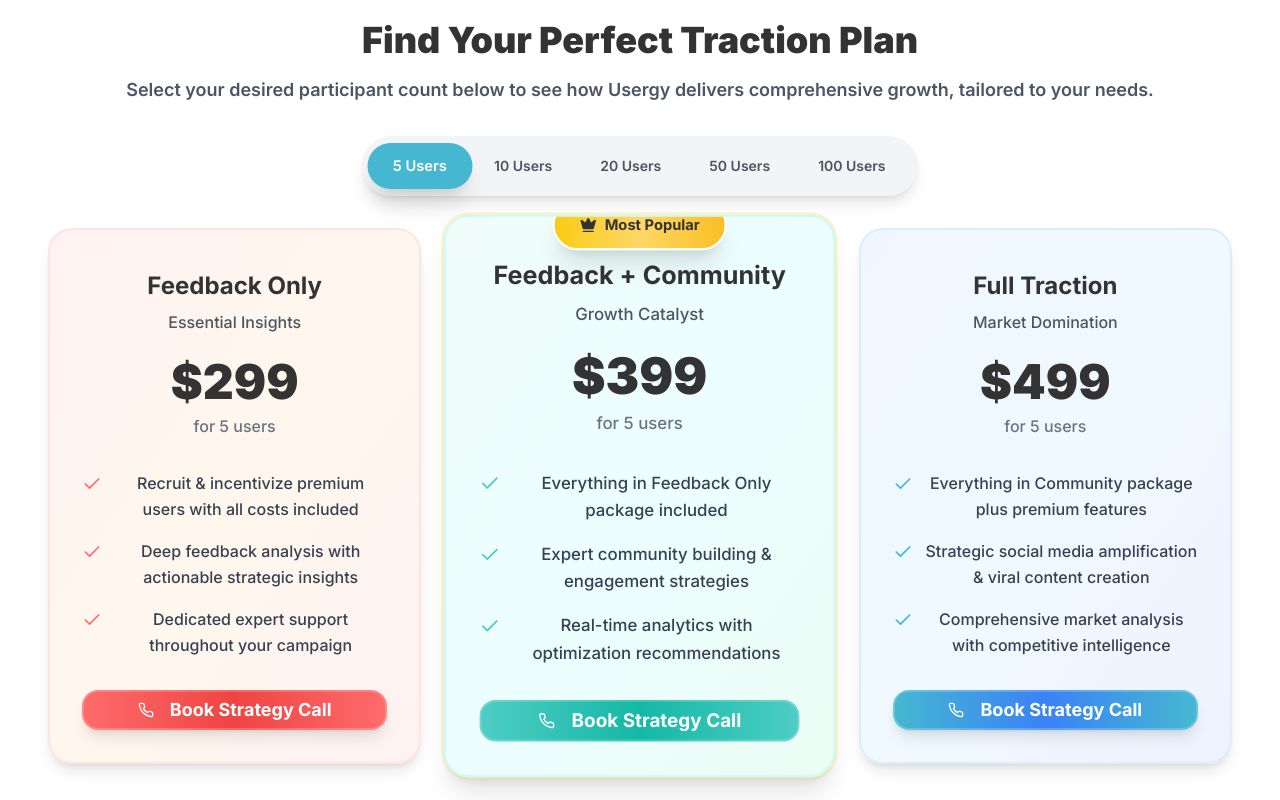
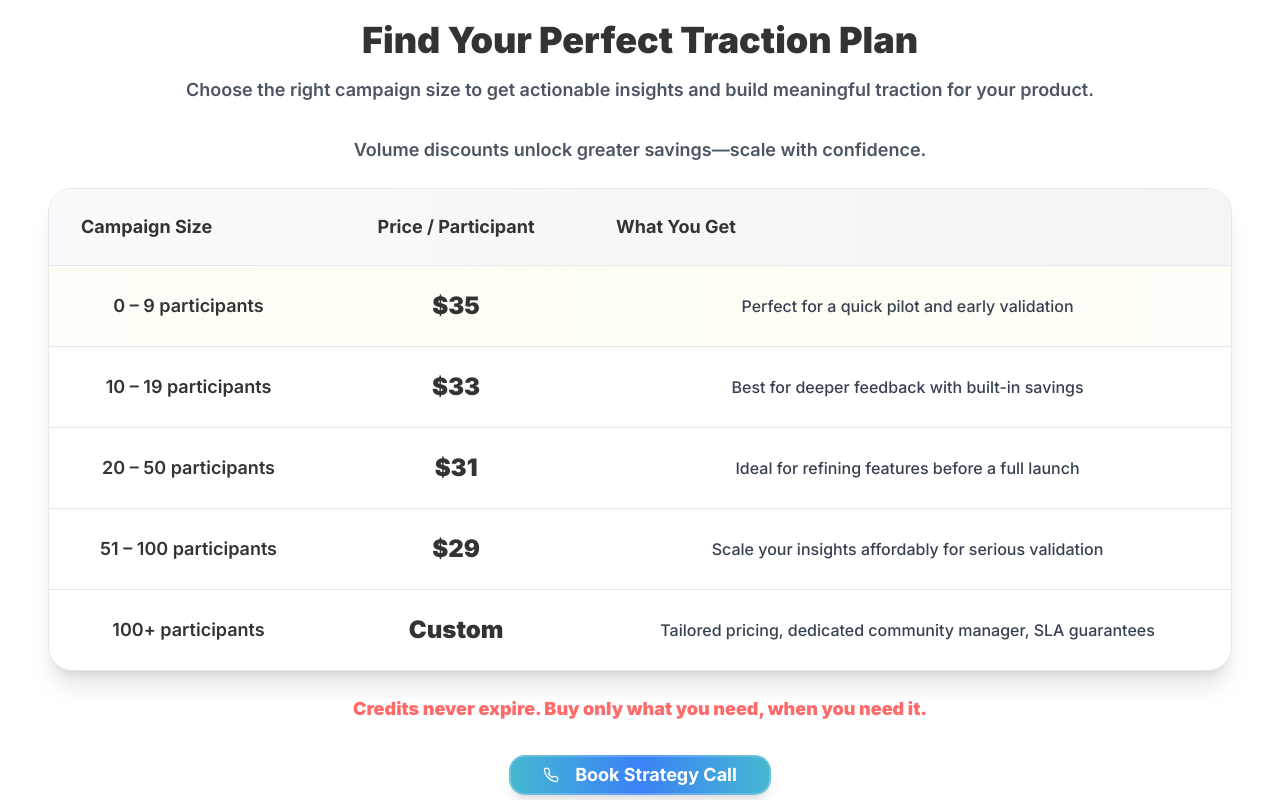
Before and after one commit to UsergyAI/usergyai, a React (Vite) app: page /pricing in a window 1280 px wide. Shown: the part 620-1420 px from the top of the page. Built offline with nearby package versions, Linux system fonts and the light colour scheme.

Commit message:
feat: Update pricing table and copy
Refactor the pricing table on the pricing page to match the specified format, including column adjustments, row replacements, and the addition of a new line of copy. Implement optional psychological triggers for value anchoring and volume discount callout.

```diff
--- a/src/components/PricingMatrixSection.tsx
+++ b/src/components/PricingMatrixSection.tsx
@@ -1,18 +1,8 @@
 
-import React, { useState } from 'react';
-import { Tabs, TabsList, TabsTrigger, TabsContent } from '@/components/ui/tabs';
+import React from 'react';
 import PricingTable from '@/components/PricingTable';
 
 const PricingMatrixSection = () => {
-  const [selectedUsers, setSelectedUsers] = useState('5');
-  const userOptions = [
-    { value: '5', label: '5 Users' },
-    { value: '10', label: '10 Users' },
-    { value: '20', label: '20 Users' },
-    { value: '50', label: '50 Users' },
-    { value: '100', label: '100 Users' }
-  ];
-
   return (
     <section className="py-12 sm:py-16 lg:py-20 bg-white">
       <div className="container mx-auto px-4 sm:px-6 lg:px-8">
@@ -21,29 +11,10 @@ const PricingMatrixSection = () => {
             Find Your Perfect Traction Plan
           </h2>
           <h3 className="text-base sm:text-lg font-semibold text-gray-600 mb-6 sm:mb-8 px-4 leading-relaxed">
-            Select your desired participant count below to see how Usergy delivers comprehensive growth, tailored to your needs.
+            Choose the right campaign size to get actionable insights and build meaningful traction for your product.
           </h3>
 
-          {/* Enhanced Tab-based Participant Selector - Mobile Optimized */}
-          <Tabs value={selectedUsers} onValueChange={setSelectedUsers} className="mb-6 sm:mb-8">
-            <TabsList className="bg-gray-100 rounded-full p-1 sm:p-2 inline-flex h-auto shadow-lg flex-wrap gap-1 sm:gap-0 max-w-full">
-              {userOptions.map(option => (
-                <TabsTrigger
-                  key={option.value}
-                  value={option.value}
-                  className="px-3 sm:px-6 py-2 sm:py-3 rounded-full font-semibold transition-all duration-300 data-[state=active]:bg-usergy-skyblue data-[state=active]:text-white data-[state=active]:shadow-xl data-[state=active]:transform data-[state=active]:scale-105 text-gray-600 hover:text-usergy-turquoise hover:bg-white hover:shadow-md text-xs sm:text-sm whitespace-nowrap flex-shrink-0"
-                >
-                  {option.label}
-                </TabsTrigger>
-              ))}
-            </TabsList>
-
-            {userOptions.map(option => (
-              <TabsContent key={option.value} value={option.value} className="mt-6 sm:mt-8">
-                <PricingTable selectedUsers={parseInt(option.value)} />
-              </TabsContent>
-            ))}
-          </Tabs>
+          <PricingTable />
         </div>
       </div>
     </section>
--- a/src/components/PricingTable.tsx
+++ b/src/components/PricingTable.tsx
@@ -1,192 +1,134 @@
 
 import React from 'react';
 import { Button } from '@/components/ui/button';
-import { Phone, Check, Crown } from 'lucide-react';
+import { Phone } from 'lucide-react';
 
-interface PricingTableProps {
-  selectedUsers: number;
-}
-
-const PricingTable = ({ selectedUsers }: PricingTableProps) => {
-  const pricingData = {
-    5: { feedback: 299, community: 399, full: 499 },
-    10: { feedback: 499, community: 699, full: 899 },
-    20: { feedback: 899, community: 1199, full: 1499 },
-    50: { feedback: 1999, community: 2499, full: 2999 },
-    100: { feedback: 3499, community: 4499, full: 5499 }
-  };
-
-  const prices = pricingData[selectedUsers as keyof typeof pricingData];
-
-  const handleBookCall = (packageType: string) => {
-    console.log(`Booking call for: ${selectedUsers} users - ${packageType}`);
-    const calendlyUrl = `https://calendly.com/swaroop-usergy/30min?a1=${selectedUsers}%20users&a2=${packageType}`;
+const PricingTable = () => {
+  const handleBookCall = () => {
+    const calendlyUrl = `https://calendly.com/swaroop-usergy/30min`;
     window.open(calendlyUrl, '_blank');
   };
 
-  const plans = [
+  const pricingRows = [
     {
-      name: 'Feedback Only',
-      subtitle: 'Essential Insights',
-      price: prices.feedback,
-      color: 'coral',
-      gradient: 'from-red-50 via-orange-50 to-red-50',
-      borderColor: 'border-red-200/40',
-      hoverBorder: 'hover:border-red-300/60',
-      buttonGradient: 'from-usergy-coral via-red-500 to-usergy-coral',
-      buttonHover: 'hover:from-red-500 hover:via-usergy-coral hover:to-red-500',
-      iconColor: 'text-usergy-coral',
-      features: [
-        'Recruit & incentivize premium users with all costs included',
-        'Deep feedback analysis with actionable strategic insights',
-        'Dedicated expert support throughout your campaign'
-      ]
+      campaignSize: '0 – 9 participants',
+      pricePerParticipant: '$35',
+      whatYouGet: 'Perfect for a quick pilot and early validation',
+      highlight: true
     },
     {
-      name: 'Feedback + Community',
-      subtitle: 'Growth Catalyst',
-      price: prices.community,
-      color: 'turquoise',
-      gradient: 'from-teal-50 via-cyan-50 to-emerald-50',
-      borderColor: 'border-teal-200/40',
-      hoverBorder: 'hover:border-usergy-gold/60',
-      buttonGradient: 'from-usergy-turquoise via-teal-500 to-usergy-turquoise',
-      buttonHover: 'hover:from-teal-500 hover:via-usergy-turquoise hover:to-teal-500',
-      iconColor: 'text-usergy-turquoise',
-      popular: true,
-      features: [
-        'Everything in Feedback Only package included',
-        'Expert community building & engagement strategies',
-        'Real-time analytics with optimization recommendations'
-      ]
+      campaignSize: '10 – 19 participants',
+      pricePerParticipant: '$33',
+      whatYouGet: 'Best for deeper feedback with built-in savings'
     },
     {
-      name: 'Full Traction',
-      subtitle: 'Market Domination',
-      price: prices.full,
-      color: 'skyblue',
-      gradient: 'from-blue-50 via-sky-50 to-indigo-50',
-      borderColor: 'border-blue-200/40',
-      hoverBorder: 'hover:border-blue-300/60',
-      buttonGradient: 'from-usergy-skyblue via-blue-500 to-usergy-skyblue',
-      buttonHover: 'hover:from-blue-500 hover:via-usergy-skyblue hover:to-blue-500',
-      iconColor: 'text-usergy-skyblue',
-      features: [
-        'Everything in Community package plus premium features',
-        'Strategic social media amplification & viral content creation',
-        'Comprehensive market analysis with competitive intelligence'
-      ]
+      campaignSize: '20 – 50 participants',
+      pricePerParticipant: '$31',
+      whatYouGet: 'Ideal for refining features before a full launch'
+    },
+    {
+      campaignSize: '51 – 100 participants',
+      pricePerParticipant: '$29',
+      whatYouGet: 'Scale your insights affordably for serious validation'
+    },
+    {
+      campaignSize: '100+ participants',
+      pricePerParticipant: 'Custom',
+      whatYouGet: 'Tailored pricing, dedicated community manager, SLA guarantees'
     }
   ];
 
   return (
     <div className="w-full max-w-7xl mx-auto px-4">
-      {/* Mobile and Tablet: Card Stack */}
+      {/* Volume discount callout */}
+      <div className="text-center mb-6">
+        <p className="text-lg font-semibold text-gray-600">
+          Volume discounts unlock greater savings—scale with confidence.
+        </p>
+      </div>
+
+      {/* Mobile: Card Stack */}
       <div className="block lg:hidden">
-        <div className="space-y-6">
-          {plans.map((plan, index) => (
+        <div className="space-y-4">
+          {pricingRows.map((row, index) => (
             <div
-              key={plan.name}
-              className={`relative bg-gradient-to-br ${plan.gradient} border-2 ${plan.borderColor} ${plan.hoverBorder} rounded-3xl p-6 shadow-lg hover:shadow-2xl transition-all duration-500 transform hover:scale-[1.02] ${
-                plan.popular ? 'ring-2 ring-usergy-gold/40 shadow-xl' : ''
+              key={index}
+              className={`border-2 rounded-2xl p-6 shadow-lg hover:shadow-xl transition-all duration-300 ${
+                row.highlight
+                  ? 'bg-gradient-to-br from-usergy-gold/10 via-yellow-50 to-usergy-gold/10 border-usergy-gold/30 shadow-usergy-gold/20'
+                  : 'bg-white border-gray-200 hover:border-gray-300'
               }`}
             >
-              {plan.popular && (
-                <div className="absolute -top-3 left-1/2 transform -translate-x-1/2 z-10">
-                  <div className="bg-gradient-to-r from-yellow-400 via-usergy-gold to-amber-400 text-usergy-dark px-4 py-2 rounded-full text-sm font-bold shadow-lg flex items-center gap-2 border-2 border-white">
-                    <Crown className="w-4 h-4 fill-current" />
-                    <span className="whitespace-nowrap">Most Popular</span>
+              <div className="text-center mb-4">
+                <h3 className="text-lg font-bold text-usergy-dark mb-2">{row.campaignSize}</h3>
+                <div className="text-3xl font-black text-usergy-dark mb-2">
+                  {row.pricePerParticipant}
                 </div>
+                <p className="text-sm text-gray-600 font-medium">per participant</p>
               </div>
-              )}
-
-              <div className="text-center mb-6 pt-2">
-                <h3 className="text-xl font-bold text-usergy-dark mb-2">{plan.name}</h3>
-                <p className="text-gray-600 text-sm mb-4 font-medium">{plan.subtitle}</p>
-                <div className="mb-4">
-                  <span className="text-4xl font-black text-usergy-dark">
-                    ${plan.price.toLocaleString()}
-                  </span>
-                  <p className="text-sm text-gray-500 mt-1 font-medium">for {selectedUsers} users</p>
-                </div>
-              </div>
-
-              <div className="mb-6 space-y-3">
-                {plan.features.map((feature, idx) => (
-                  <div key={idx} className="flex items-start gap-3">
-                    <Check className={`w-5 h-5 ${plan.iconColor} flex-shrink-0 mt-0.5`} />
-                    <span className="text-gray-700 text-sm leading-relaxed font-medium">{feature}</span>
-                  </div>
-                ))}
-              </div>
-
-              <Button
-                onClick={() => handleBookCall(plan.name)}
-                className={`w-full bg-gradient-to-r ${plan.buttonGradient} ${plan.buttonHover} text-white font-bold py-4 px-6 rounded-2xl shadow-lg hover:shadow-xl transform hover:scale-[1.02] transition-all duration-300 text-base border-2 border-white/20`}
-              >
-                <Phone className="w-5 h-5 mr-2" />
-                Book Strategy Call
-              </Button>
+              <p className="text-gray-700 text-center font-medium leading-relaxed">
+                {row.whatYouGet}
+              </p>
             </div>
           ))}
         </div>
       </div>
 
-      {/* Desktop: Grid Layout */}
+      {/* Desktop: Table Layout */}
       <div className="hidden lg:block">
-        <div className="grid grid-cols-3 gap-8 relative">
-          {plans.map((plan, index) => (
-            <div
-              key={plan.name}
-              className={`relative bg-gradient-to-br ${plan.gradient} border-2 ${plan.borderColor} ${plan.hoverBorder} rounded-3xl overflow-hidden shadow-lg hover:shadow-2xl transition-all duration-500 transform hover:-translate-y-3 ${
-                plan.popular ? 'ring-2 ring-usergy-gold/40 scale-105 shadow-xl' : ''
+        <div className="bg-white rounded-3xl shadow-xl overflow-hidden border border-gray-200">
+          <table className="w-full">
+            <thead className="bg-gradient-to-r from-gray-50 to-gray-100">
+              <tr>
+                <th className="px-8 py-6 text-left text-lg font-bold text-usergy-dark">Campaign Size</th>
+                <th className="px-8 py-6 text-center text-lg font-bold text-usergy-dark">Price / Participant</th>
+                <th className="px-8 py-6 text-left text-lg font-bold text-usergy-dark">What You Get</th>
+              </tr>
+            </thead>
+            <tbody>
+              {pricingRows.map((row, index) => (
+                <tr
+                  key={index}
+                  className={`border-t border-gray-200 hover:bg-gray-50/50 transition-colors duration-200 ${
+                    row.highlight ? 'bg-gradient-to-r from-usergy-gold/5 via-yellow-50/50 to-usergy-gold/5' : ''
                   }`}
                 >
-              {plan.popular && (
-                <div className="absolute -top-4 left-1/2 transform -translate-x-1/2 z-10">
-                  <div className="bg-gradient-to-r from-yellow-400 via-usergy-gold to-amber-400 text-usergy-dark px-6 py-3 rounded-full text-sm font-bold shadow-xl flex items-center gap-2 border-2 border-white">
-                    <Crown className="w-4 h-4 fill-current" />
-                    <span className="whitespace-nowrap">Most Popular</span>
-                  </div>
-                </div>
-              )}
-
-              <div className="p-8 pt-10">
-                <div className="text-center mb-8">
-                  <h3 className="text-2xl font-bold text-usergy-dark mb-2">{plan.name}</h3>
-                  <p className="text-gray-600 mb-6 font-medium">{plan.subtitle}</p>
-                  <div className="mb-6">
-                    <span className="text-5xl font-black text-usergy-dark">
-                      ${plan.price.toLocaleString()}
+                  <td className="px-8 py-6">
+                    <span className="text-lg font-semibold text-usergy-dark">{row.campaignSize}</span>
+                  </td>
+                  <td className="px-8 py-6 text-center">
+                    <span className={`text-2xl font-black ${row.highlight ? 'text-usergy-dark' : 'text-usergy-dark'}`}>
+                      {row.pricePerParticipant}
                     </span>
-                    <p className="text-gray-500 mt-2 font-medium">for {selectedUsers} users</p>
+                  </td>
+                  <td className="px-8 py-6">
+                    <span className="text-gray-700 font-medium leading-relaxed">{row.whatYouGet}</span>
+                  </td>
+                </tr>
+              ))}
+            </tbody>
+          </table>
         </div>
       </div>
 
-                <div className="mb-8 space-y-4">
-                  {plan.features.map((feature, idx) => (
-                    <div key={idx} className="flex items-start gap-3">
-                      <Check className={`w-5 h-5 ${plan.iconColor} flex-shrink-0 mt-1`} />
-                      <span className="text-gray-700 leading-relaxed font-medium">{feature}</span>
-                    </div>
-                  ))}
+      {/* Credits never expire text */}
+      <div className="text-center mt-6">
+        <p className="text-lg font-semibold text-usergy-coral">
+          <strong>Credits never expire. Buy only what you need, when you need it.</strong>
+        </p>
       </div>
 
+      {/* Book Strategy Call Button */}
+      <div className="text-center mt-8">
         <Button
-                  onClick={() => handleBookCall(plan.name)}
-                  className={`w-full bg-gradient-to-r ${plan.buttonGradient} ${plan.buttonHover} text-white font-bold py-4 px-6 rounded-2xl shadow-lg hover:shadow-xl transform hover:scale-[1.02] transition-all duration-300 text-lg border-2 border-white/20 ${
-                    plan.popular ? 'ring-2 ring-usergy-gold/50' : ''
-                  }`}
+          onClick={handleBookCall}
+          className="bg-gradient-to-r from-usergy-skyblue via-blue-500 to-usergy-skyblue hover:from-blue-500 hover:via-usergy-skyblue hover:to-blue-500 text-white font-bold py-4 px-8 rounded-2xl shadow-lg hover:shadow-xl transform hover:scale-[1.02] transition-all duration-300 text-lg border-2 border-white/20"
         >
           <Phone className="w-5 h-5 mr-2" />
           Book Strategy Call
         </Button>
       </div>
     </div>
-          ))}
-        </div>
-      </div>
-    </div>
   );
 };
 
```
Lines whose indentation alone changed are shown as unchanged.
